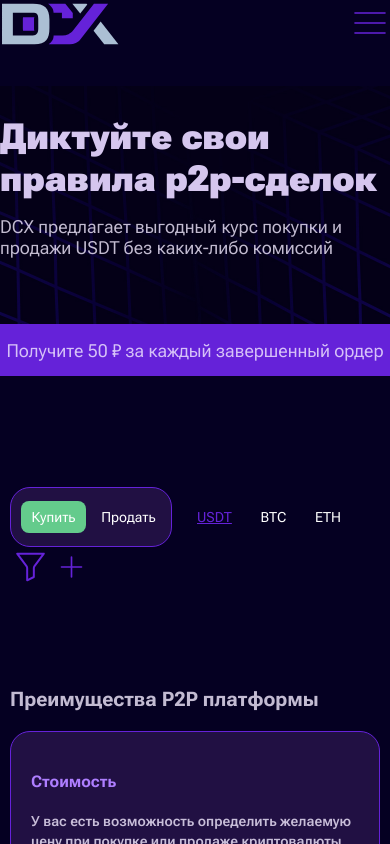
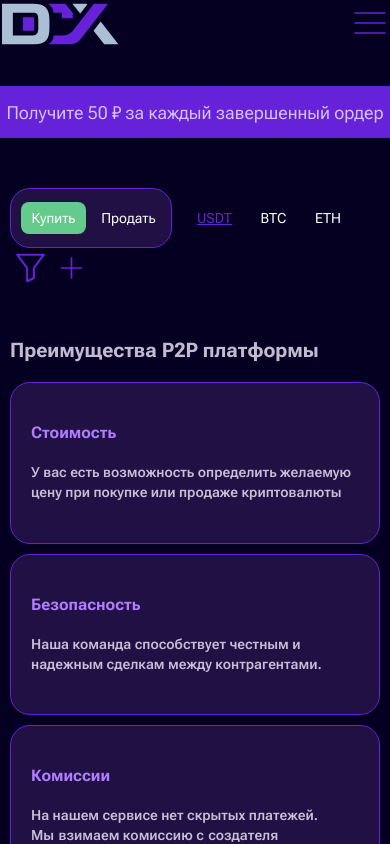
Before and after one commit to Zmeev06/exnode, a React (Create React App) app: page / in a window 390 px wide. Shown: the top 844 px of the page. Built offline with nearby package versions, Linux system fonts and the light colour scheme; no server answers.

Commit message:
fix: adaptive

```diff
--- a/src/components/BackgroundBlock/index.module.scss
+++ b/src/components/BackgroundBlock/index.module.scss
@@ -1,5 +1,10 @@
-@import '../../stylesVariables/colors.scss'
-;
+@import '../../stylesVariables/colors.scss';
+
+.main {
+  @media (max-width: 1250px) {
+    display: none;
+  }
+}
 .bg {
   background: url('../../assets/img/bg.jpg') 50%/cover no-repeat;
   height: 274px;
--- a/src/components/Layout/index.module.scss
+++ b/src/components/Layout/index.module.scss
@@ -1,6 +1,6 @@
 .content {
   position: relative;
   @media (max-width: 1250px) {
-    padding-top: 50px;
+    padding-top: 86px;
   }
 }
--- a/src/components/OffersComponents/OffersBlock/index.module.scss
+++ b/src/components/OffersComponents/OffersBlock/index.module.scss
@@ -1,3 +1,6 @@
 .main {
   margin-top: 111px;
+  @media (max-width:1250px) {
+    margin-top: 50px;
+  }
 }
--- a/src/components/P2PInfo/index.module.scss
+++ b/src/components/P2PInfo/index.module.scss
@@ -2,6 +2,9 @@
 
 .root {
   margin-top: 100px;
+  @media (max-width: 1250px) {
+    margin-top: 50px;
+  }
 }
 
 .title {
```
Also changed, not shown: src/components/BackgroundBlock/index.tsx (+6 -2 lines).
